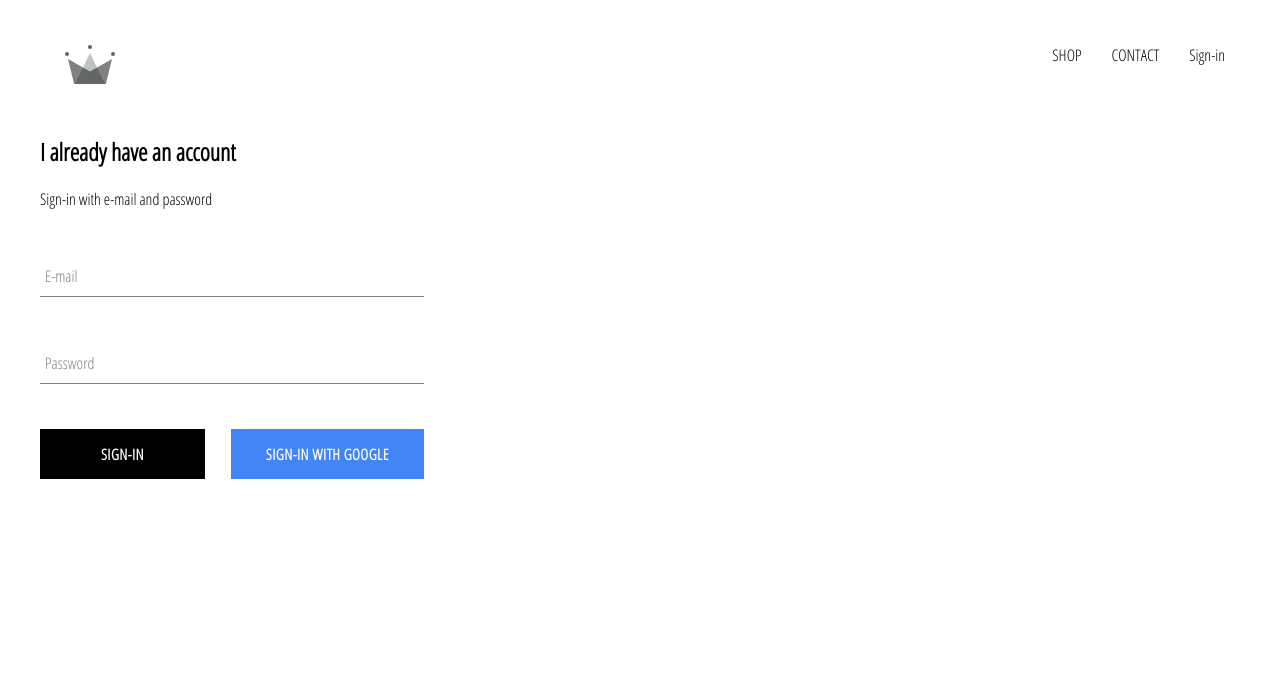
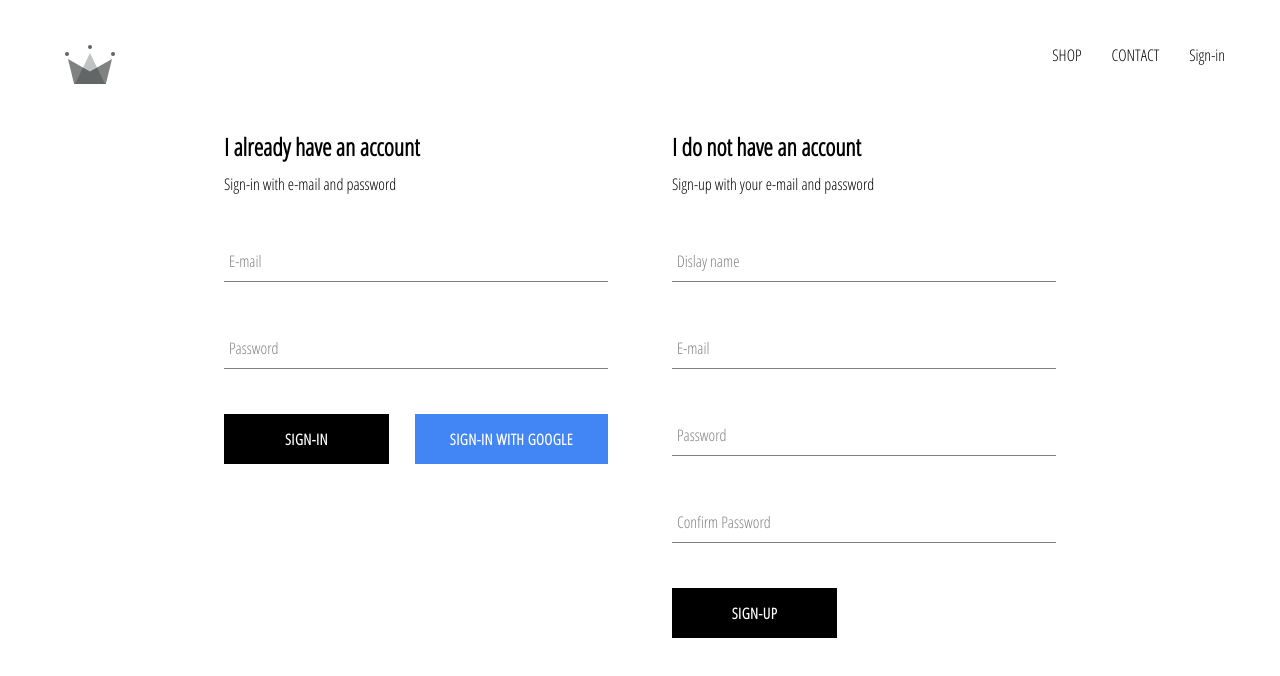
Before and after one commit to born-to-be-mad/react-e-shop, a React (Create React App) app: page /sign-in in a window 1280 px wide. Shown: the top 676 px of the page. Built offline with nearby package versions, Linux system fonts and the light colour scheme; no server answers.

Commit message:
Sign-up component and the ability to register new users.

```diff
--- a/src/components/sign-in/sign-in.component.jsx
+++ b/src/components/sign-in/sign-in.component.jsx
@@ -28,7 +28,7 @@
   };
 
   handleChange = event => {
-    //hanndles both fielsd(email and password)
+    //handles both fielsd(email and password)
     const { value, name } = event.target;
     this.setState({ [name]: value });
   };
@@ -36,7 +36,7 @@
   render() {
     return (
       <div className="sign-in">
-        <h2>I already have an account</h2>
+        <h2 className="title">I already have an account</h2>
         <span>Sign-in with e-mail and password</span>
         <form onSubmit={this.handleSubmit}>
           <FormInput
--- /dev/null
+++ b/src/components/sign-up/sign-up.component.jsx
@@ -0,0 +1,107 @@
+import React from "react";
+
+import FormInput from "../form-input/form-input.component";
+import CustomButton from "../custom-button/custom-button.component";
+
+import { auth, createUserProfileDocument } from "../../firebase/firebase.utils";
+
+import "./sign-up.styles.scss";
+
+class SignUp extends React.Component {
+  constructor() {
+    super();
+
+    this.state = {
+      displayName: "",
+      email: "",
+      password: "",
+      confirmPassword: ""
+    };
+  }
+
+  componentDidMount() {}
+
+  handleSubmit = async event => {
+    event.preventDefault();
+
+    const { displayName, email, password, confirmPassword } = this.state;
+
+    if (password !== confirmPassword) {
+      alert("Passwords don't match!");
+      return;
+    }
+
+    try {
+      const { user } = await auth.createUserWithEmailAndPassword(
+        email,
+        password
+      );
+
+      await createUserProfileDocument(user, { displayName });
+
+      this.setState({
+        displayName: "",
+        email: "",
+        password: "",
+        confirmPassword: ""
+      });
+    } catch (error) {
+      console.error(error);
+    }
+  };
+
+  handleChange = event => {
+    //handles both fielsd(email and password)
+    const { value, name } = event.target;
+    this.setState({ [name]: value });
+  };
+
+  render() {
+    const { displayName, email, password, confirmPassword } = this.state;
+    return (
+      <div className="sign-up">
+        <h2 className="title">I do not have an account</h2>
+        <span>Sign-up with your e-mail and password</span>
+        <form className="sign-up-form" onSubmit={this.handleSubmit}>
+          <FormInput
+            label="Dislay name"
+            name="displayName"
+            type="displayName"
+            value={displayName}
+            handleChange={this.handleChange}
+            required
+          />
+          <FormInput
+            label="E-mail"
+            name="email"
+            type="email"
+            value={email}
+            handleChange={this.handleChange}
+            required
+          />
+          <FormInput
+            label="Password"
+            name="password"
+            type="password"
+            value={password}
+            handleChange={this.handleChange}
+            required
+          />
+          <FormInput
+            label="Confirm Password"
+            name="confirmPassword"
+            type="password"
+            value={confirmPassword}
+            handleChange={this.handleChange}
+            required
+          />
+          <div className="buttons">
+            <CustomButton type="submit">Sign-up</CustomButton>
+          </div>
+        </form>
+      </div>
+    );
+  }
+}
+
+export default SignUp;
--- /dev/null
+++ b/src/components/sign-up/sign-up.styles.scss
@@ -0,0 +1,9 @@
+.sign-up {
+  display: flex;
+  flex-direction: column;
+  width: 30vw;
+
+  .title {
+    margin: 10px 0;
+  }
+}
--- a/src/pages/sign-in-sign-up/sign-in-sign-up-page.component.jsx
+++ b/src/pages/sign-in-sign-up/sign-in-sign-up-page.component.jsx
@@ -1,12 +1,14 @@
 import React from "react";
+
+import SignIn from "../../components/sign-in/sign-in.component";
+import SignUp from "../../components/sign-up/sign-up.component";
 
 import "./sign-in-sign-up-page.styles.scss";
 
-import SignIn from "../../components/sign-in/sign-in.component";
-
 const SignInSignUpPage = () => (
-  <div className="sign-in-adn-sign-up">
+  <div className="sign-in-and-sign-up">
     <SignIn />
+    <SignUp />
   </div>
 );
 
--- a/src/pages/sign-in-sign-up/sign-in-sign-up-page.styles.scss
+++ b/src/pages/sign-in-sign-up/sign-in-sign-up-page.styles.scss
@@ -0,0 +1,6 @@
+.sign-in-and-sign-up {
+  width: 65vw;
+  display: flex;
+  justify-content: space-between;
+  margin: 30px auto;
+}
```
